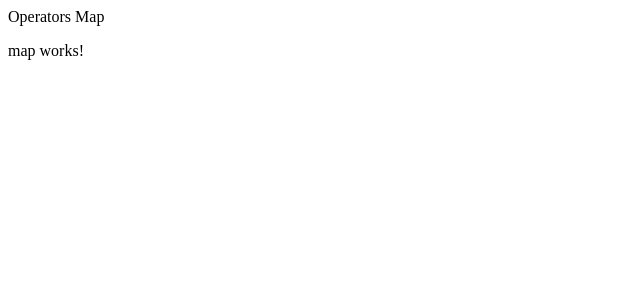
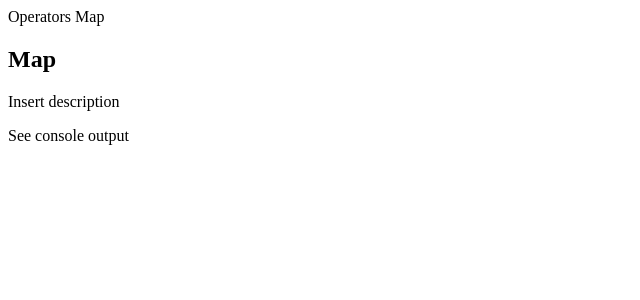
Before and after one commit to mberthely/rxjs-code-examples, an Angular app: page /map in a window 1280 px wide. Shown: the top 300 px of the page, without its empty margins (0-640 px from the left). Built offline with nearby package versions, Linux system fonts and the light colour scheme.

Commit message:
Add take

```diff
--- a/src/app/app-routing.module.ts
+++ b/src/app/app-routing.module.ts
@@ -2,6 +2,7 @@ import { NgModule } from '@angular/core';
 import { RouterModule, Routes } from '@angular/router';
 import { MapComponent } from './operators/transformation/map/map.component';
 import { ForkJoinComponent } from './operators/cobination/fork-join/fork-join.component';
+import { TakeComponent } from './operators/filtering/take/take.component';
 
 const routes: Routes = [
   // Operators Transformation
@@ -9,6 +10,9 @@ const routes: Routes = [
 
   // Operators Combination
   { path: 'forkJoin', component: ForkJoinComponent },
+
+  // Operators Filtering
+  { path: 'take', component: TakeComponent },
 ];
 
 @NgModule({
--- a/src/app/app.module.ts
+++ b/src/app/app.module.ts
@@ -5,12 +5,14 @@ import { AppRoutingModule } from './app-routing.module';
 import { AppComponent } from './app.component';
 import { MapComponent } from './operators/transformation/map/map.component';
 import { ForkJoinComponent } from './operators/cobination/fork-join/fork-join.component';
+import { TakeComponent } from './operators/filtering/take/take.component';
 
 @NgModule({
   declarations: [
     AppComponent,
     MapComponent,
-    ForkJoinComponent
+    ForkJoinComponent,
+    TakeComponent
   ],
   imports: [
     BrowserModule,
--- /dev/null
+++ b/src/app/operators/filtering/take/take.component.html
@@ -0,0 +1 @@
+<p>take works!</p>
--- /dev/null
+++ b/src/app/operators/filtering/take/take.component.ts
@@ -0,0 +1,24 @@
+import { Component, OnInit } from '@angular/core';
+import { of } from 'rxjs';
+import { take } from 'rxjs/operators';
+
+@Component({
+  selector: 'app-take',
+  templateUrl: './take.component.html',
+  styleUrls: ['./take.component.scss']
+})
+export class TakeComponent implements OnInit {
+  source = of(1, 2, 3);
+
+  constructor() { }
+
+  ngOnInit(): void {
+
+    this.source.pipe(
+      take(1)
+    ).subscribe(val => console.log(val));
+
+    this.source.subscribe(val => console.log('Direct subscribe: ' + val))
+  }
+
+}
--- a/src/app/operators/transformation/map/map.component.html
+++ b/src/app/operators/transformation/map/map.component.html
@@ -1 +1,4 @@
-<p>map works!</p>
+<h2>Map</h2>
+<p>Insert description</p>
+
+<p>See console output</p>
```
Also changed, not shown: src/app/operators/filtering/take/take.component.scss (added), 1 other file (tests, documents, lock files or other folders).
